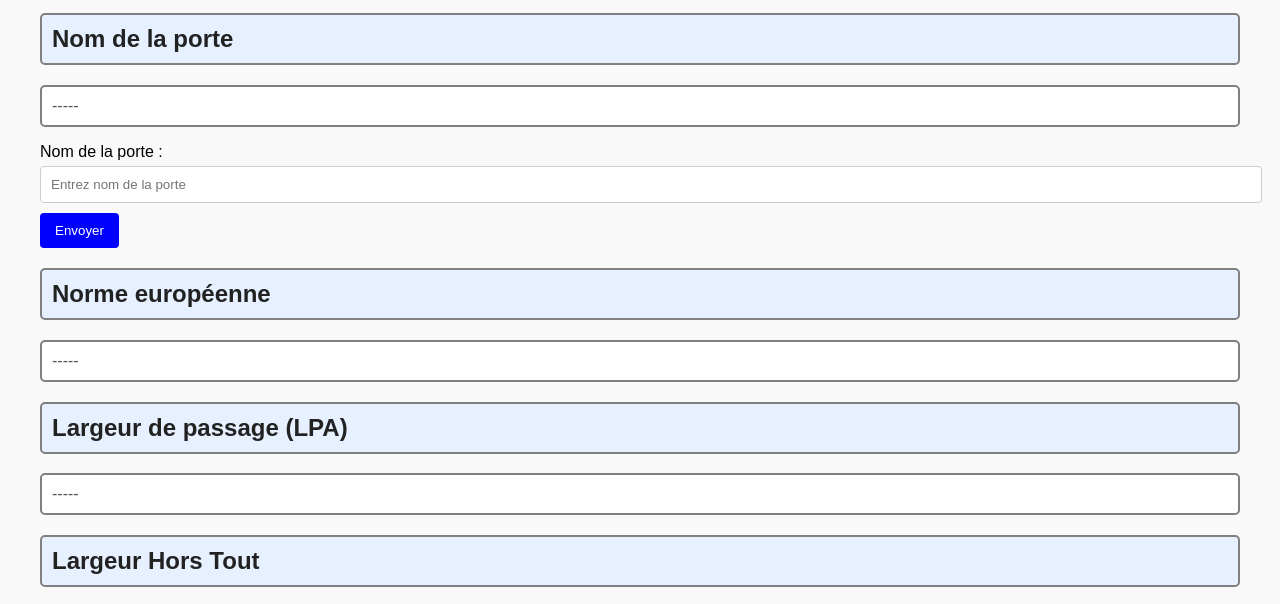
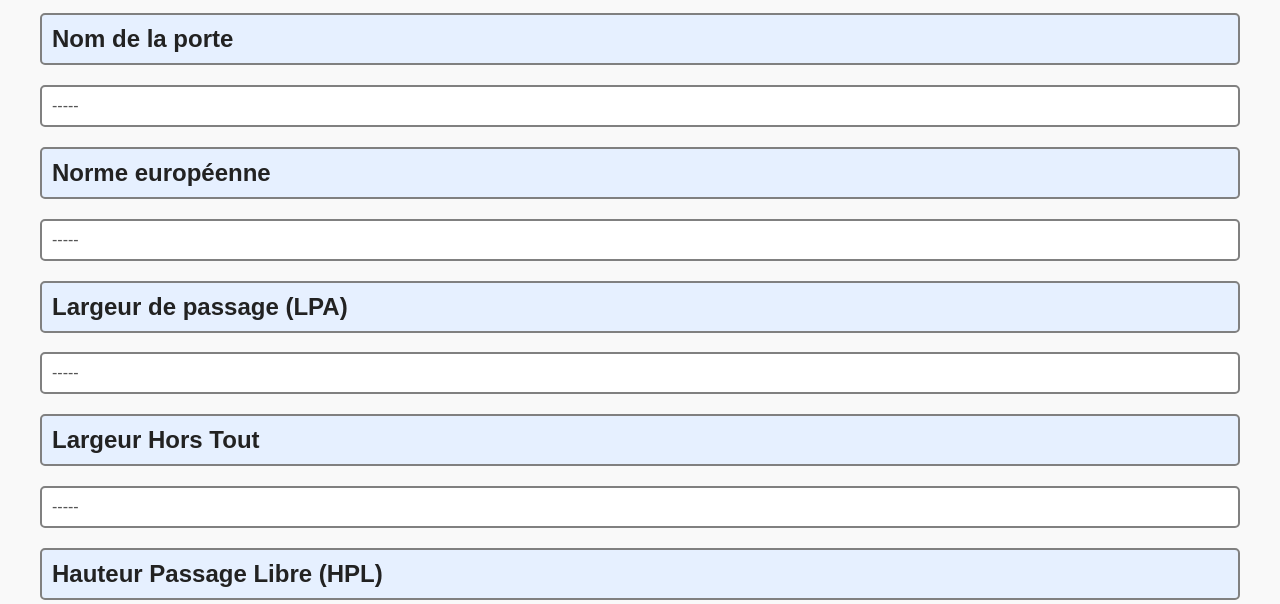
Before and after one commit to rayaneassa/base1, a plain HTML site: page index.html in a window 1280 px wide. Shown: the part 169-773 px from the top of the page. Drawn offline with Linux system fonts and the light colour scheme.

Commit message:
Update index.html

```diff
--- a/index.html
+++ b/index.html
@@ -77,15 +77,10 @@
 </head>
 <body>
     <img src="nergeco.png" alt="Description de l'image" />
+
     <h1>Caractéristiques</h1>
     <h2>Nom de la porte</h2>
     <p>-----</p>
-    <form id="Nom de la porte">
-    <label for="porte">Nom de la porte :</label>
-    <input type="nom de la porte" id="porte" name="porte" placeholder="Entrez nom de la porte" required>
-    <button type="submit">Envoyer</button>
-    </form>
-
     <h2>Norme européenne</h2>
     <p>-----</p>
     <h2>Largeur de passage (LPA)</h2>
```
